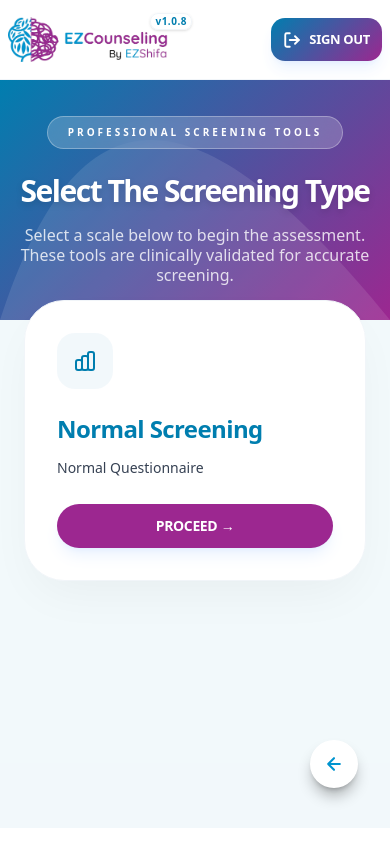
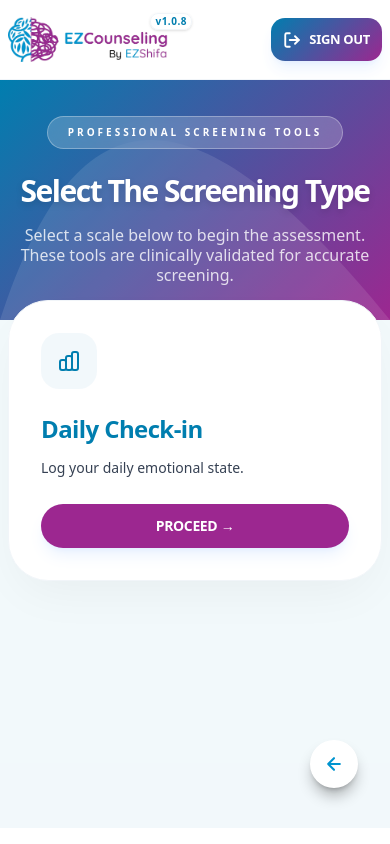
Before and after one commit to AsharMeraj/Counselling_App_Jublee, a Next.js app: page / in a window 390 px wide. Built offline with nearby package versions, Linux system fonts and the light colour scheme; no server answers; a web font is replaced by a local one.

Commit message:
Making it responsive

```diff
--- a/src/app/_components/LandingPage.tsx
+++ b/src/app/_components/LandingPage.tsx
@@ -60,7 +60,7 @@ export default function LandingPage({currentUser}:{currentUser: string | null})
       </div>
 
       {/* Main Content Grid: Card design with theme-specific colors */}
-      <div className="max-w-6xl mx-auto px-6 -mt-5 md:-mt-16 relative z-20">
+      <div className="max-w-6xl mx-auto px-2 sm:px-6 -mt-5 md:-mt-16 relative z-20">
         <div className="grid grid-cols-1 md:grid-cols-2 lg:grid-cols-3 gap-8">
            <div
                 onClick={() => router.push(`/normalScreening`)}
@@ -75,10 +75,10 @@ export default function LandingPage({currentUser}:{currentUser: string | null})
                   </div>
 
                   <h2 className="text-2xl font-bold text-primary tracking-tight mb-3">
-                    Normal Screening
+                    Daily Check-in
                   </h2>
                   <p className="text-gray-700 text-sm leading-relaxed">
-                    Normal Questionnaire
+                    Log your daily emotional state.
                   </p>
                 </div>
 
```
